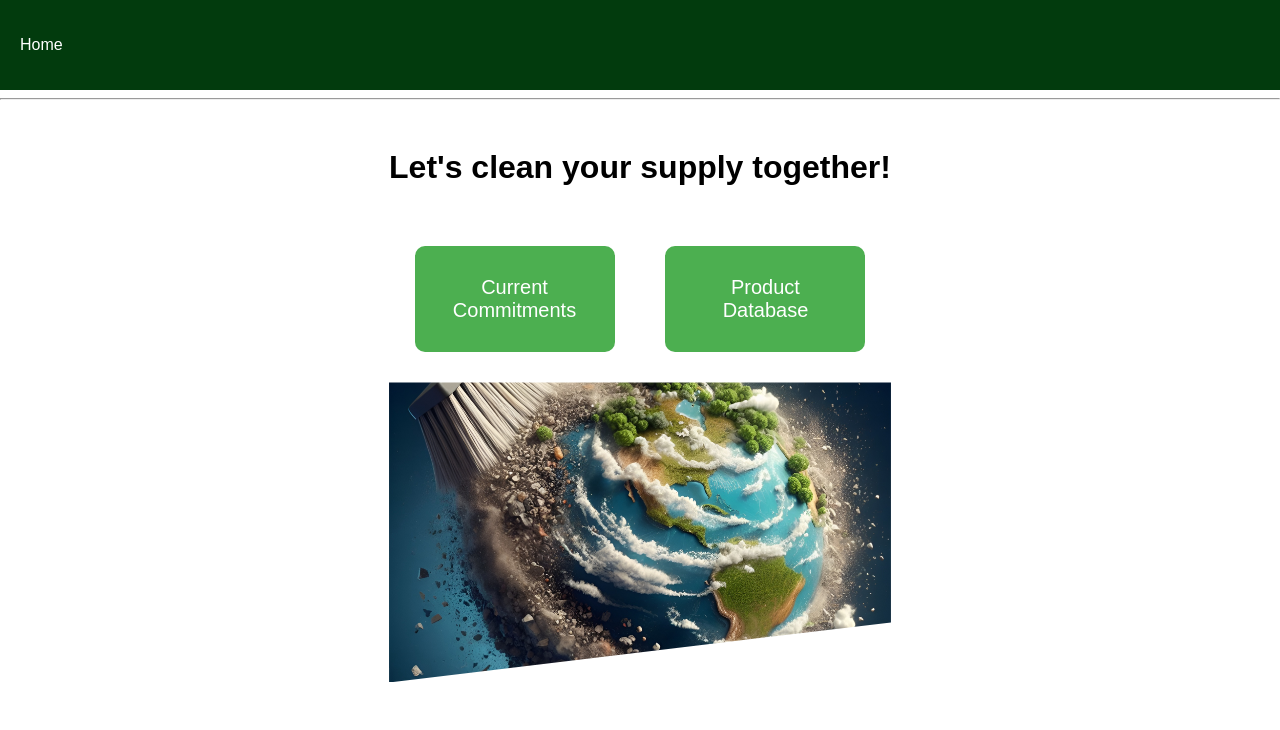
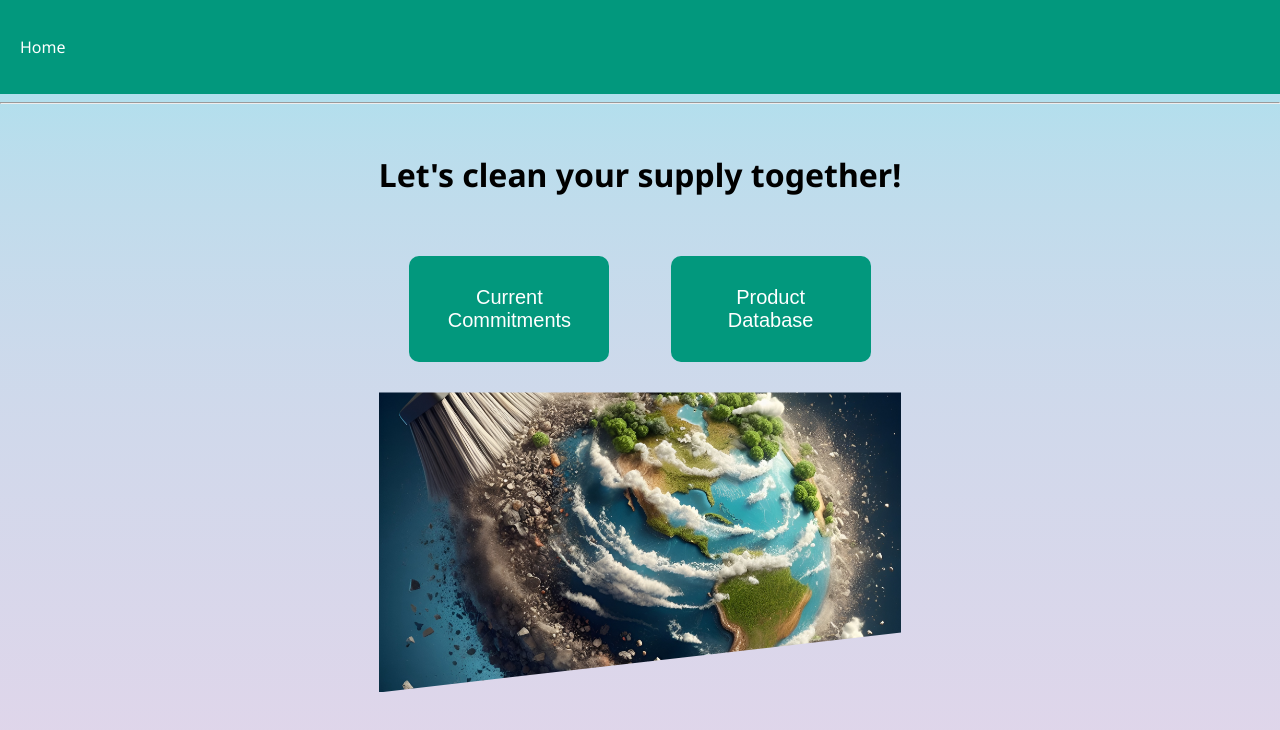
Before and after one commit to MBeshkov/procurement, a React (Create React App) app in the folder procurement-comparison/: page / in a window 1280 px wide. Shown: the top 730 px of the page. Built offline with nearby package versions, Linux system fonts and the light colour scheme.

Commit message:
modified:   procurement-comparison/src/App.js 	new file:   procurement-comparison/src/BG_image.png 	new file:   procurement-comparison/src/app-background.css 	new file:   procurement-comparison/src/global-styles.css 	modified:   procurement-comparison/src/styles.css

```diff
--- a/procurement-comparison/src/App.js
+++ b/procurement-comparison/src/App.js
@@ -4,6 +4,10 @@ import { BrowserRouter as Router, Routes, Route, Link } from 'react-router-dom';
 import ProductList from './ProductList';
 import ProductDetails from './ProductDetails';
 import './styles.css';
+import ReactDOM from 'react-dom';
+import './app-background.css';
+import reportWebVitals from './reportWebVitals';
+import './global-styles.css';
 
 function Home() {
   return (
@@ -110,4 +114,13 @@ function SearchPage() {
 
 }
 
+ReactDOM.render(
+  <React.StrictMode>
+    <App />
+  </React.StrictMode>,
+  document.getElementById('root')
+);
+
+reportWebVitals();
+
 export default App;
--- /dev/null
+++ b/procurement-comparison/src/app-background.css
@@ -0,0 +1,24 @@
+/* app-background.css */
+
+html, body {
+    width: 100%;
+    height: 100%;
+    margin: 0; /* Remove default margin */
+  }
+
+  body {
+    background: linear-gradient(rgb(125, 234, 240), 10%, rgb(226, 213, 234));
+    /* background-size: 400% 400%; */
+  }
+
+  @keyframes gradient {
+    0% {
+      background-position: 0% 50%;
+    }
+    50% {
+      background-position: 100% 50%;
+    }
+    100% {
+      background-position: 0% 50%;
+    }
+  }
--- /dev/null
+++ b/procurement-comparison/src/global-styles.css
@@ -0,0 +1,6 @@
+@import url('https://fonts.googleapis.com/css2?family=Noto+Sans:wght@400;700&display=swap');
+
+/* Set the font for the entire body */
+body {
+  font-family: 'Noto Sans', sans-serif;
+}
--- a/procurement-comparison/src/styles.css
+++ b/procurement-comparison/src/styles.css
@@ -13,7 +13,7 @@ body {
   }
 
   nav {
-    background-color: #023b0d;
+    background-color: #02987d;
     color: white;
     padding: 10px;
   }
@@ -111,7 +111,7 @@ body {
     padding: 15px;
     margin: 10px;
     font-size: 18px;
-    background-color: #4caf50; /* Green color, you can customize this */
+    background-color: #02987d; /* Green color, you can customize this */
     color: white;
     border: none;
     border-radius: 5px;
@@ -119,7 +119,7 @@ body {
   }
 
   .home-button:hover {
-    background-color: #45a049; /* Darker green color on hover */
+    background-color: #017a64; /* Darker green color on hover */
   }
 
   nav ul {
@@ -156,7 +156,7 @@ body {
     padding: 30px;
     width: 200px;
     font-size: 20px;
-    background-color: #4caf50;
+    background-color:#02987d;
     color: white;
     border: none;
     border-radius: 10px;
@@ -164,7 +164,7 @@ body {
   }
 
   .square-button:hover {
-    background-color: #45a049;
+    background-color: #017a64;
   }
 
   .background-image {
@@ -207,7 +207,7 @@ button {
 }
 
 button:hover {
-  background-color: #45a049;
+  background-color: #02987d;
 }
 
 .search-results {
@@ -254,7 +254,7 @@ button:hover {
   button {
     padding: 15px;
     font-size: 16px;
-    background-color: #4caf50;
+    background-color: #017a64;
     color: white;
     border: none;
     border-radius: 5px;
@@ -262,7 +262,7 @@ button:hover {
   }
 
   button:hover {
-    background-color: #45a049;
+    background-color: #02987d;
   }
 
   .search-results {
@@ -325,7 +325,7 @@ button:hover {
   button {
     padding: 15px;
     font-size: 16px;
-    background-color: #4caf50;
+    background-color: #017a64;
     color: white;
     border: none;
     border-radius: 5px;
@@ -333,7 +333,7 @@ button:hover {
   }
 
   button:hover {
-    background-color: #45a049;
+    background-color: #02987d;
   }
 
   .container {
@@ -361,7 +361,7 @@ button:hover {
   button {
     padding: 15px;
     font-size: 16px;
-    background-color: #4caf50;
+    background-color: #017a64;
     color: white;
     border: none;
     border-radius: 5px;
@@ -369,7 +369,7 @@ button:hover {
   }
 
   button:hover {
-    background-color: #45a049;
+    background-color: #02987d;
   }
 
   .search-results {
@@ -411,7 +411,7 @@ button:hover {
   .do-better-button {
     padding: 15px;
     font-size: 16px;
-    background-color: #4caf50;
+    background-color: #017a64;
     color: white;
     border: none;
     border-radius: 5px;
@@ -420,7 +420,7 @@ button:hover {
   }
 
   .do-better-button:hover {
-    background-color: #45a049;
+    background-color: #02987d;
   }
 
   .recommended-container {
@@ -451,7 +451,7 @@ button:hover {
   button {
     padding: 15px;
     font-size: 16px;
-    background-color: #4caf50;
+    background-color: #017a64;
     color: white;
     border: none;
     border-radius: 5px;
@@ -459,5 +459,5 @@ button:hover {
   }
 
   button:hover {
-    background-color: #45a049;
+    background-color: #02987d;
   }
```
Also changed, not shown: procurement-comparison/src/BG_image.png (added).
